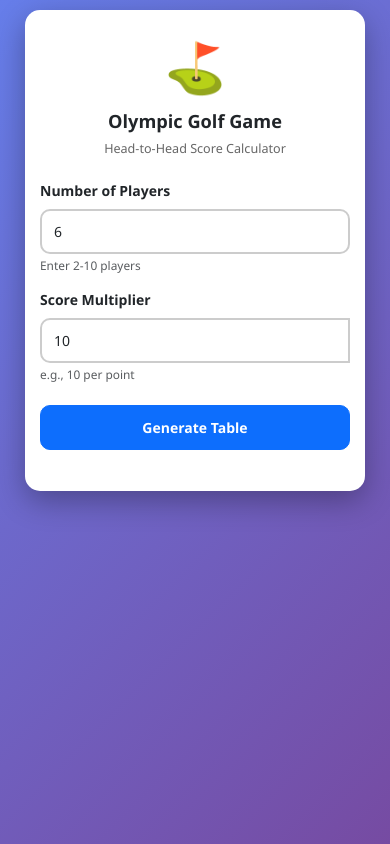
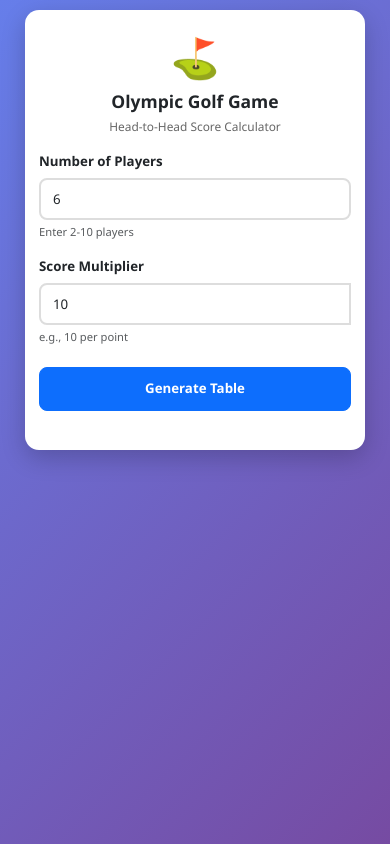
Before and after one commit to saowapatan28/olympic-golf-game, a plain HTML site: page index.html in a window 390 px wide. Drawn offline with nearby package versions, Linux system fonts and the light colour scheme.

Commit message:
Update index.html

```diff
--- a/index.html
+++ b/index.html
@@ -26,81 +26,81 @@
         }
 
         .container {
-            max-width: 900px;
+            max-width: 600px;
             margin: 0 auto;
             padding: 0 15px;
         }
 
         .main-card {
             background: white;
-            border-radius: 20px;
-            box-shadow: 0 10px 30px rgba(0,0,0,0.3);
-            padding: 25px 20px;
+            border-radius: 16px;
+            box-shadow: 0 8px 25px rgba(0,0,0,0.2);
+            padding: 20px 18px;
         }
 
         h1 {
-            font-size: 1.8rem;
+            font-size: 1.5rem;
             font-weight: 800;
-            margin-bottom: 8px;
+            margin-bottom: 6px;
         }
 
         .subtitle {
-            font-size: 0.95rem;
+            font-size: 0.9rem;
             color: #666;
         }
 
         .form-label {
-            font-size: 1rem;
+            font-size: 0.95rem;
             font-weight: 600;
-            margin-bottom: 8px;
+            margin-bottom: 6px;
         }
 
         .form-control {
-            font-size: 1.1rem;
-            padding: 12px 15px;
-            height: 50px;
-            border-radius: 10px;
-            border: 2px solid #ccc;
+            font-size: 1rem;
+            padding: 10px 14px;
+            height: 44px;
+            border-radius: 8px;
+            border: 2px solid #ddd;
             font-weight: 500;
         }
 
         .btn {
-            font-size: 1.1rem;
-            height: 50px;
-            border-radius: 10px;
+            font-size: 1rem;
+            height: 46px;
+            border-radius: 8px;
             font-weight: 600;
-            padding: 12px 20px;
+            padding: 10px 18px;
         }
 
         .btn-primary, .btn-success { width: 100%; }
 
         .table {
             width: 100%;
-            margin-top: 20px;
-            font-size: 1rem;
+            margin-top: 16px;
+            font-size: 0.95rem;
         }
 
         .table thead th {
             background: linear-gradient(135deg, #667eea 0%, #764ba2 100%);
             color: white;
-            padding: 12px 10px;
+            padding: 10px 8px;
             font-weight: 600;
-            font-size: 1rem;
+            font-size: 0.95rem;
             text-align: center;
         }
 
         .table tbody td {
-            padding: 10px 8px;
+            padding: 8px 6px;
             vertical-align: middle;
         }
 
         .player-number {
-            width: 40px;
-            height: 40px;
+            width: 36px;
+            height: 36px;
             border-radius: 50%;
             background: linear-gradient(135deg, #667eea 0%, #764ba2 100%);
             color: white;
-            font-size: 1rem;
+            font-size: 0.9rem;
             font-weight: 700;
             display: inline-flex;
             align-items: center;
@@ -109,7 +109,7 @@
 
         .result-text {
             text-align: center;
-            font-size: 1.2rem;
+            font-size: 1.1rem;
             font-weight: 800;
             color: #000;
         }
@@ -119,7 +119,7 @@
         }
 
         small.text-muted {
-            font-size: 0.85rem;
+            font-size: 0.8rem;
         }
 
         /* Mobile Optimization */
@@ -129,24 +129,24 @@
             body { padding: 10px; }
 
             .main-card {
-                padding: 20px 15px;
-                border-radius: 15px;
+                padding: 18px 14px;
+                border-radius: 14px;
             }
 
-            h1 { font-size: 1.5rem; }
+            h1 { font-size: 1.4rem; }
 
-            .subtitle { font-size: 0.9rem; }
+            .subtitle { font-size: 0.85rem; }
 
             .form-control {
-                font-size: 1rem;
-                padding: 10px 12px;
-                height: 45px;
+                font-size: 0.95rem;
+                padding: 9px 12px;
+                height: 42px;
             }
 
             .btn {
-                font-size: 1rem;
-                height: 45px;
-                padding: 10px 15px;
+                font-size: 0.95rem;
+                height: 44px;
+                padding: 9px 14px;
             }
 
             .table {
@@ -154,35 +154,35 @@
             }
 
             .table thead th {
-                padding: 10px 6px;
+                padding: 9px 5px;
                 font-size: 0.9rem;
             }
 
             .table tbody td {
-                padding: 8px 4px;
+                padding: 7px 4px;
             }
 
             .table .form-control {
-                font-size: 0.95rem;
-                padding: 8px 10px;
-                height: 42px;
+                font-size: 0.9rem;
+                padding: 7px 10px;
+                height: 40px;
             }
 
             .player-number {
-                width: 35px;
-                height: 35px;
-                font-size: 0.9rem;
+                width: 34px;
+                height: 34px;
+                font-size: 0.85rem;
             }
 
             .result-text {
-                font-size: 1.1rem;
+                font-size: 1rem;
             }
         }
 
         @media (max-width: 480px) {
             html { font-size: 14px; }
 
-            h1 { font-size: 1.3rem; }
+            h1 { font-size: 1.25rem; }
 
             .table th:nth-child(1),
             .table td:nth-child(1) {
@@ -205,20 +205,20 @@
             }
 
             .table .form-control {
-                font-size: 0.9rem;
-                height: 40px;
+                font-size: 0.85rem;
+                height: 38px;
             }
         }
 
         /* Desktop Optimization */
         @media (min-width: 1200px) {
-            .container { max-width: 1000px; }
+            .container { max-width: 650px; }
 
-            h1 { font-size: 2rem; }
+            h1 { font-size: 1.6rem; }
 
-            .form-control { font-size: 1.15rem; }
+            .form-control { font-size: 1.05rem; }
 
-            .btn { font-size: 1.15rem; }
+            .btn { font-size: 1.05rem; }
         }
 
         .input-group-text { display: none !important; }
@@ -232,8 +232,8 @@
 <body>
     <div class="container">
         <div class="main-card">
-            <div class="text-center mb-4">
-                <div style="font-size: 3.5rem; margin-bottom: 0.5rem;">⛳</div>
+            <div class="text-center mb-3">
+                <div style="font-size: 2.8rem; margin-bottom: 0.3rem;">⛳</div>
                 <h1>Olympic Golf Game</h1>
                 <p class="subtitle">Head-to-Head Score Calculator</p>
             </div>
```
